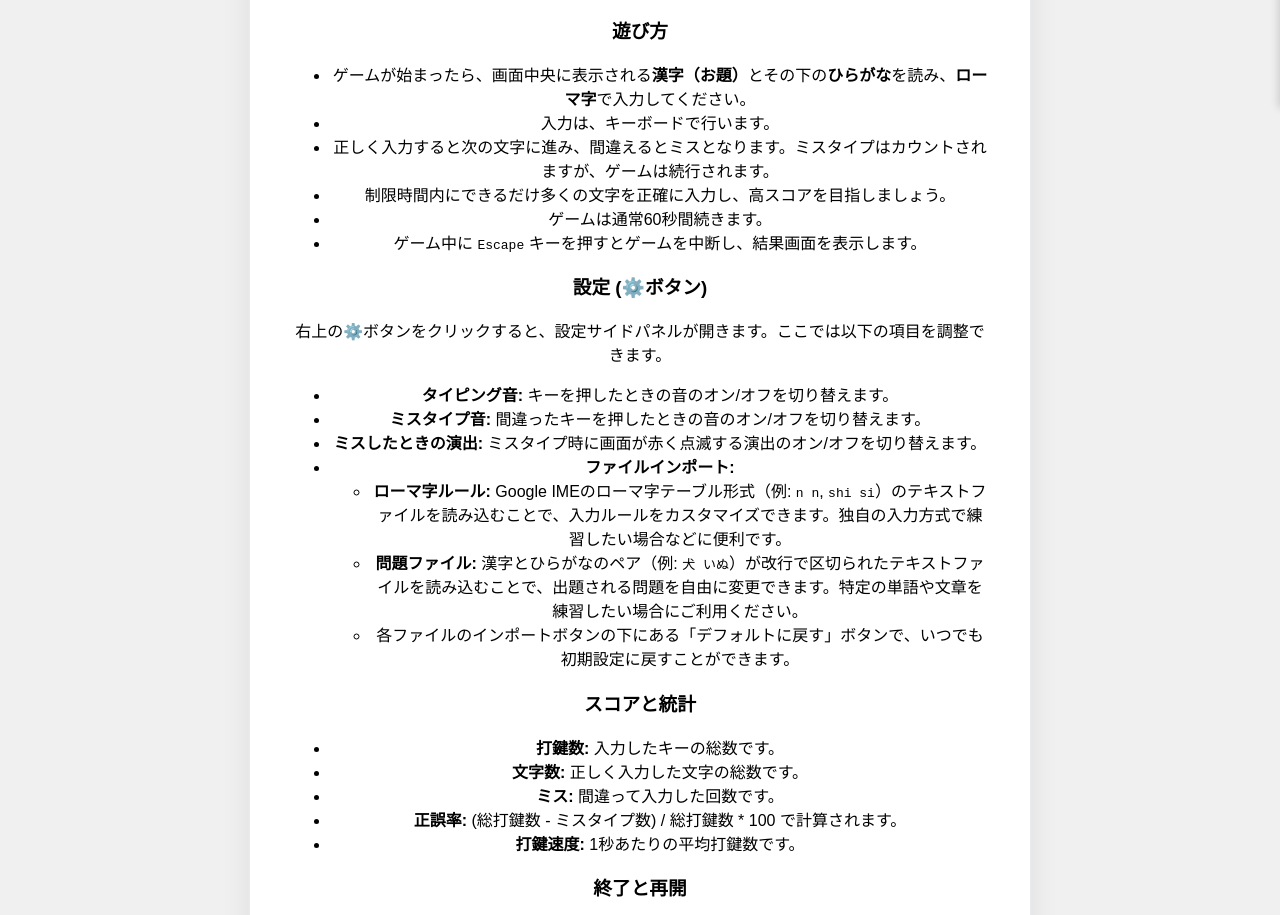
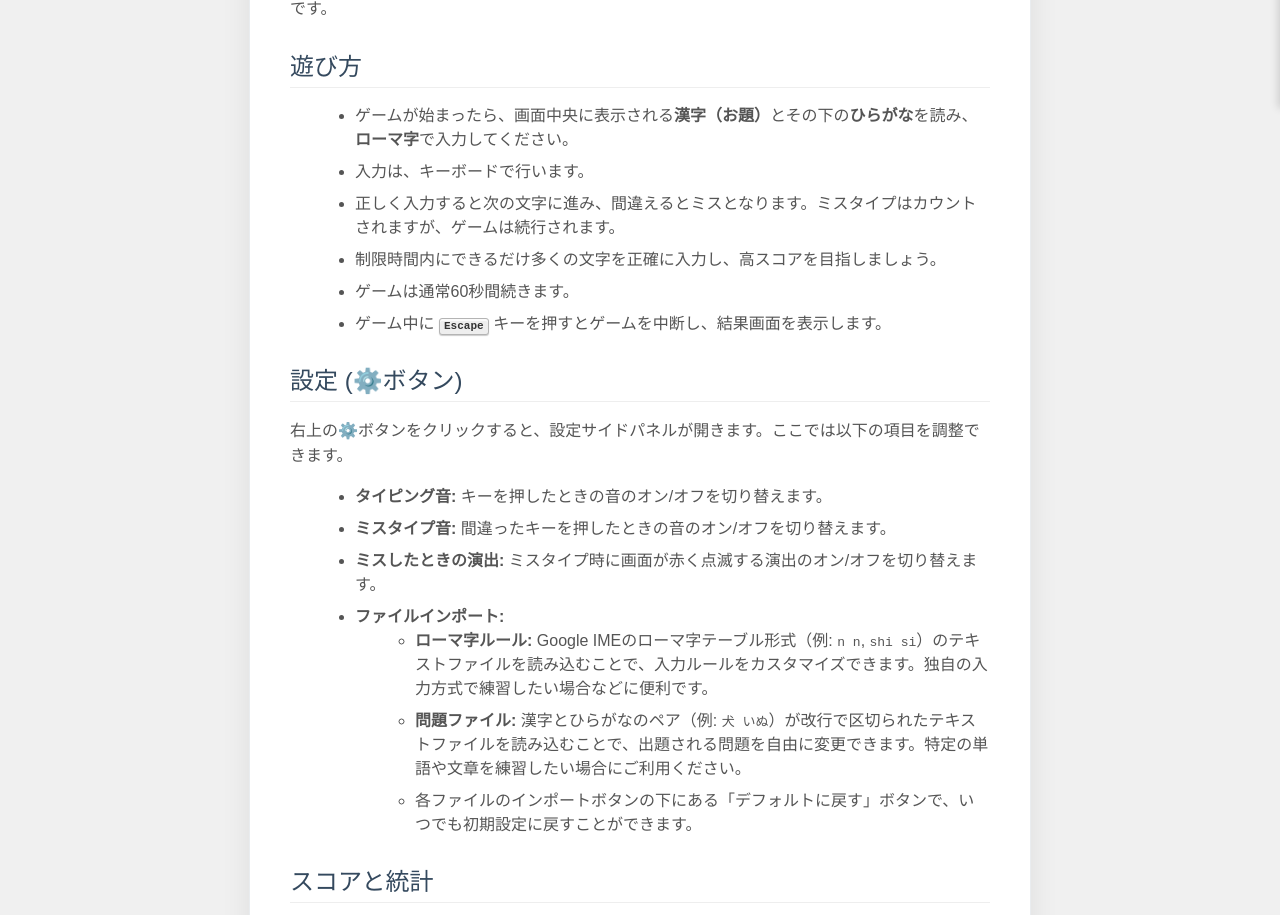
Before and after one commit to kr-prgrm/custom-typing-game, a plain HTML site: page index.html in a window 1280 px wide. Shown: the part 692-1607 px from the top of the page. Drawn offline with Linux system fonts and the light colour scheme.

Commit message:
Update style.css

```diff
--- a/style.css
+++ b/style.css
@@ -529,3 +529,66 @@ div.info span {
     font-weight: bold;
     color: #2c3e50;
 }
+
+/* Explanation Section Styles */
+#explanation-section {
+    text-align: left; /* Align text left within the container */
+    margin-bottom: 50px; /* Add some space at the very bottom */
+}
+
+#explanation-section h2 {
+    font-size: 2em;
+    color: #2c3e50;
+    margin-top: 30px;
+    margin-bottom: 20px;
+    text-align: center;
+    font-weight: 600;
+}
+
+#explanation-section h3 {
+    font-size: 1.5em;
+    color: #34495e;
+    margin-top: 25px;
+    margin-bottom: 15px;
+    border-bottom: 1px solid #eee;
+    padding-bottom: 5px;
+    font-weight: 500;
+}
+
+#explanation-section p {
+    font-size: 1em;
+    line-height: 1.6;
+    color: #555;
+    margin-bottom: 15px;
+}
+
+#explanation-section ul {
+    list-style-type: disc;
+    margin-left: 25px;
+    margin-bottom: 15px;
+    color: #555;
+}
+
+#explanation-section ul ul { /* Nested lists */
+    list-style-type: circle;
+    margin-left: 20px;
+}
+
+#explanation-section li {
+    line-height: 1.5;
+    margin-bottom: 8px;
+}
+
+#explanation-section kbd {
+    background-color: #eee;
+    border-radius: 3px;
+    border: 1px solid #b4b4b4;
+    box-shadow: 0 1px 1px rgba(0, 0, 0, .2), 0 2px 0 0 rgba(255, 255, 255, .7) inset;
+    color: #333;
+    display: inline-block;
+    font-size: 0.85em;
+    font-weight: 700;
+    line-height: 1;
+    padding: 2px 4px;
+    white-space: nowrap;
+}
```
